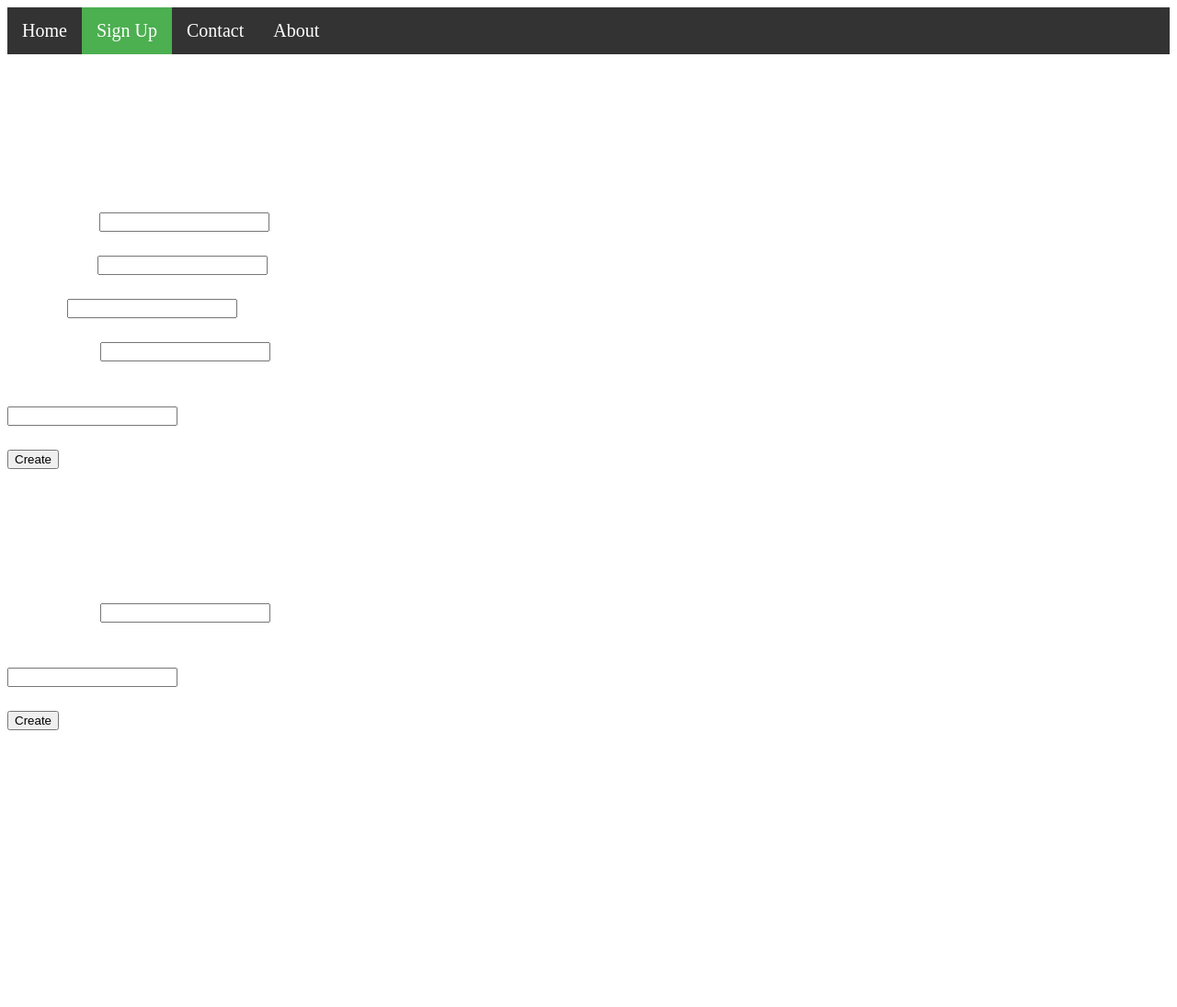
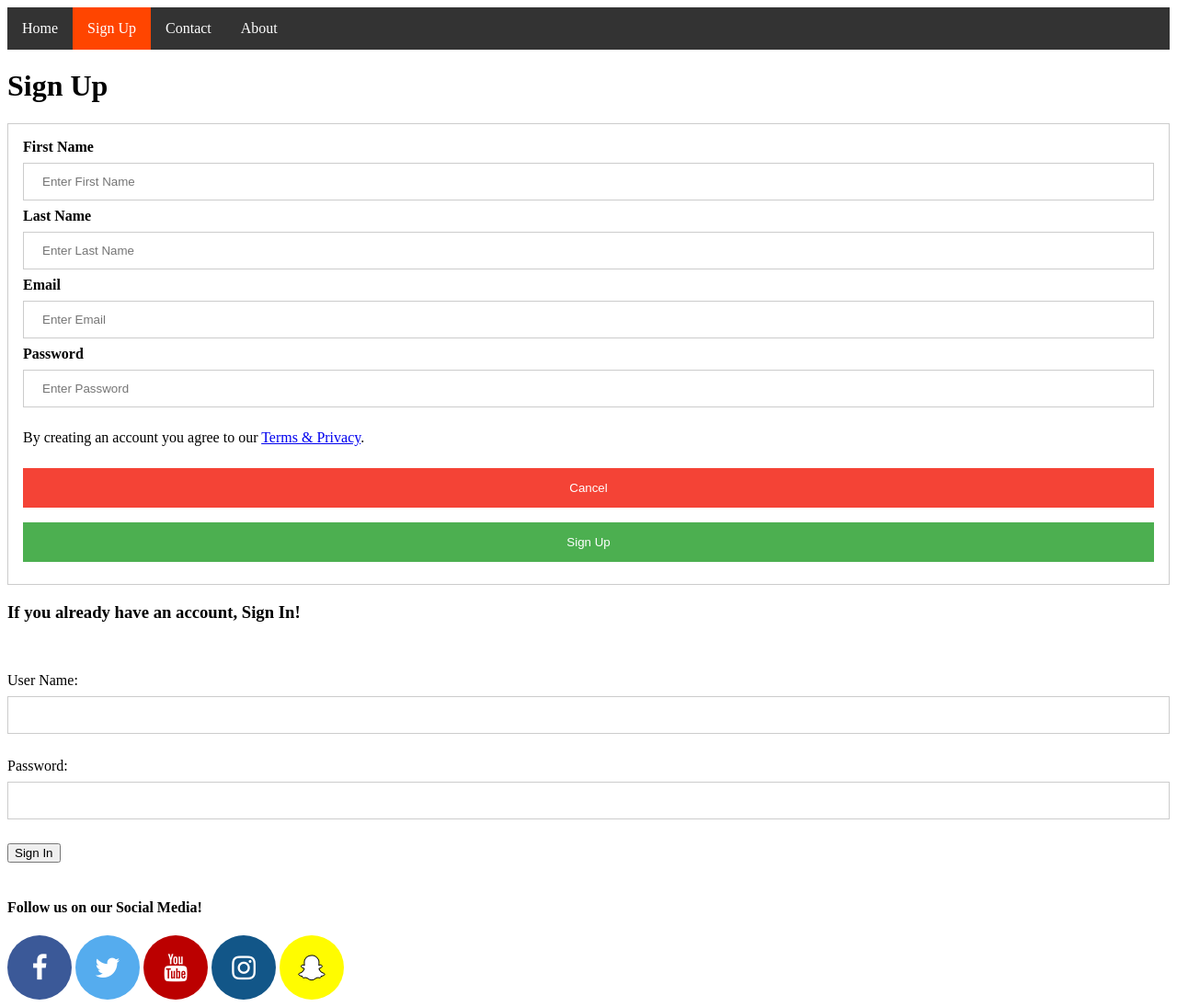
Before and after one commit to Aholt12/Assignment-4, a plain HTML site: page SignUp.html in a window 1280 px wide. Shown: the whole page at 92% size. Before the commit the page ends 817 px from the top, so only its background shows below. Drawn offline with Linux system fonts and the light colour scheme.

Commit message:
Fourth Commit

```diff
--- a/SignUp.html
+++ b/SignUp.html
@@ -4,9 +4,91 @@
 
 <head>
     <title>Aviation Academy</title>
-    <link rel="stylesheet" href="main.css">
+    <meta name="viewport" content="width=device-width, initial-scale=1">
+    <link rel="stylesheet" href="https://cdnjs.cloudflare.com/ajax/libs/font-awesome/4.7.0/css/font-awesome.min.css">
     <style>
-        #home1 {
+        input[type=text],
+        input[type=password] {
+            width: 100%;
+            padding: 12px 20px;
+            margin: 8px 0;
+            display: inline-block;
+            border: 1px solid #ccc;
+            box-sizing: border-box;
+        }
+
+        button {
+            background-color: #4CAF50;
+            color: white;
+            padding: 14px 20px;
+            margin: 8px 0;
+            border: none;
+            cursor: pointer;
+            width: 100%;
+        }
+
+        .cancelbtn {
+            padding: 14px 20px;
+            background-color: #f44336;
+        }
+
+        .container {
+            padding: 16px;
+        }
+
+        .clearfix::after {
+            content: "";
+            clear: both;
+            display: table;
+        }
+
+        @media screen and (max-width: 300px) {
+            .cancelbtn,
+            .signupbtn {
+                width: 100%;
+            }
+        }
+
+        .fa {
+            padding: 20px;
+            font-size: 30px;
+            width: 30px;
+            text-align: center;
+            text-decoration: none;
+            border-radius: 50%;
+        }
+
+        .fa:hover {
+            opacity: 0.7;
+        }
+
+        .fa-facebook {
+            background: #3B5998;
+            color: white;
+        }
+
+        .fa-snapchat-ghost {
+            background: #fffc00;
+            color: white;
+            text-shadow: -1px 0 black, 0 1px black, 1px 0 black, 0 -1px black;
+        }
+
+        .fa-twitter {
+            background: #55ACEE;
+            color: white;
+        }
+
+        .fa-instagram {
+            background: #125688;
+            color: white;
+        }
+
+        .fa-youtube {
+            background: #bb0000;
+            color: white;
+        }
+
+        <style>#home1 {
             display: inline-block;
             margin-left: 600px;
         }
@@ -36,7 +118,11 @@
         }
 
         .active {
-            background-color: #4CAF50;
+            background-color: orangered;
+        }
+
+        #div2 {
+            float: right;
         }
     </style>
 </head>
@@ -49,28 +135,42 @@
         <li><a href="About.html">About</a></li>
     </ul>
 
-    <header>
-        <h1>Sign Up</h1>
-        <h2 id="header3"> Create an account with us to connect with other students and Flight Instructors!</h2>
-    </header>
 
+    <h1>Sign Up</h1>
+    <form action="/action_page.php" style="border:1px solid #ccc">
+        <div class="container">
+            <label><b> First Name</b></label>
+            <input type="text" placeholder="Enter First Name" name="name" required>
+            <label><b> Last Name</b></label>
+            <input type="text" placeholder="Enter Last Name" name="name" required>
+            <label><b>Email</b></label>
+            <input type="text" placeholder="Enter Email" name="email" required>
+            <label><b>Password</b></label>
+            <input type="password" placeholder="Enter Password" name="psw" required>
+            <p>By creating an account you agree to our <a href="#">Terms & Privacy</a>.</p>
+            <div class="clearfix">
+                <button type="button" class="cancelbtn">Cancel</button>
+                <button type="submit" class="signupbtn">Sign Up</button>
+            </div>
+        </div>
+    </form>
 
-    <div class="Login">
-        <label>First Name: <input type="text" name="fname" id="fname"></label> <br><br>
-        <label> Last Name: <input type="text" name="lname" id="lname"></label> <br> <br>
-        <label> E-mail: <input type="text" name="email" id="email"></label> <br> <br>
-        <label> User Name: <input type="text" name="uname" id="uname"></label> <br> <br>
-        <label for="password"> Password:</label> <br>
-        <input type="password"> <br> <br>
-        <input type="Submit" value="Create"> <br> <br>
-
+<div>
         <h3 id="header4"> If you already have an account, Sign In!</h3> <br> <br>
         <label> User Name: <input type="text" name="uname" id="uname"></label> <br> <br>
         <label for="password"> Password:</label> <br>
         <input type="password"> <br> <br>
-        <input type="Submit" value="Create"> <br> <br>
+        <input type="Submit" value="Sign In"> <br> <br>
+
+        <h4>Follow us on our Social Media!</h4>
+
 
     </div>
+    <a href="#" class="fa fa-facebook"></a>
+    <a href="#" class="fa fa-twitter"></a>
+    <a href="#" class="fa fa-youtube"></a>
+    <a href="#" class="fa fa-instagram"></a>
+    <a href="#" class="fa fa-snapchat-ghost"></a>
 
 </body>
 
```
Also changed, not shown: About.html (+4 -1 lines), contact.html (+3 -1 lines), index.html (+3 -2 lines).
